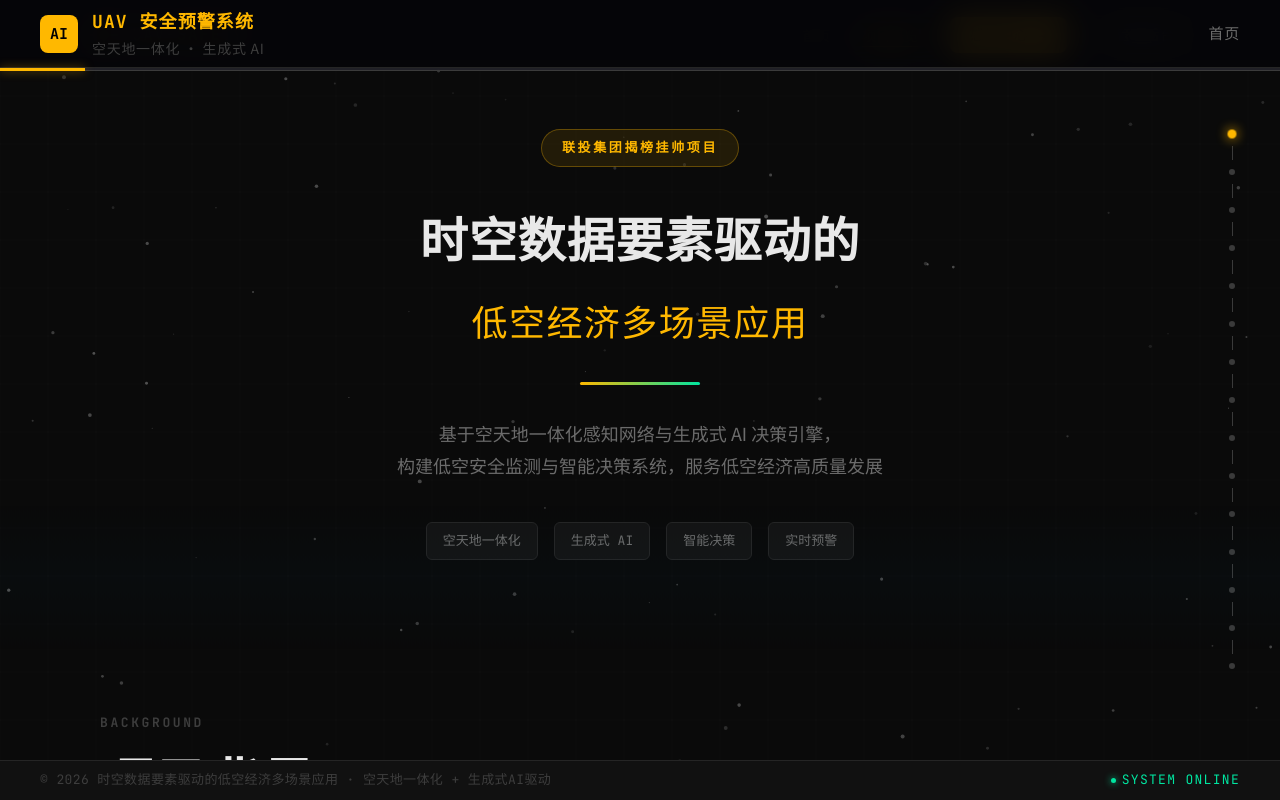
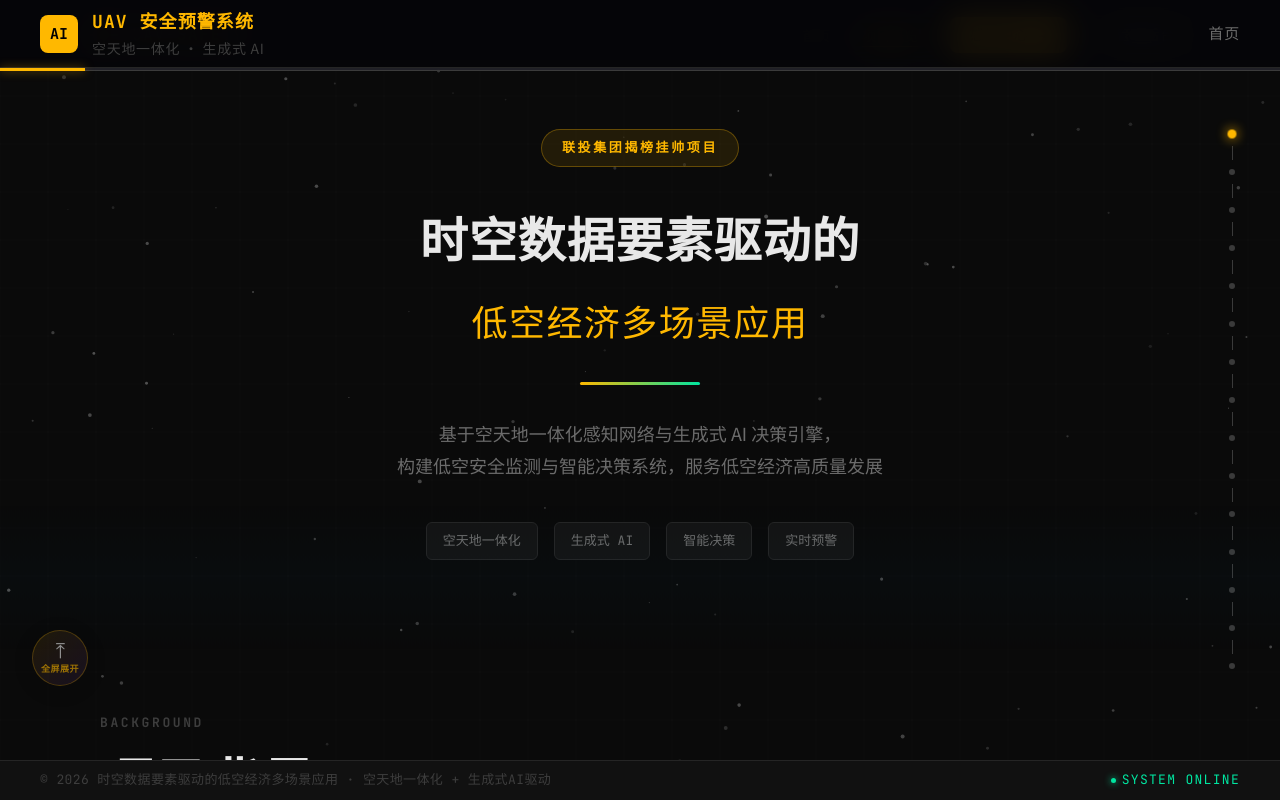
Before and after one commit to lidaye910416/uav-pro, a Next.js app in the folder frontend/apps/showcase/: page /about in a window 1280 px wide. Built offline with nearby package versions, Linux system fonts and the light colour scheme; no server answers.

Commit message:
feat(about): 添加全屏展开功能，优化长内容展示
新增左侧展开按钮：
- 点击按钮可将当前板块全屏展开，方便查看长内容
- 支持 ESC 键退出全屏模式
- 展开时隐藏进度条和底部导航
- 按钮带有呼吸动画效果，悬停显示提示

```diff
--- a/frontend/apps/showcase/app/about/page.tsx
+++ b/frontend/apps/showcase/app/about/page.tsx
@@ -251,6 +251,7 @@ export default function AboutPage() {
   const [inViewSections, setInViewSections] = useState<Set<SectionId>>(new Set(["hero"]))
   const [isNavExpanded, setIsNavExpanded] = useState(false)
   const [isScrolling, setIsScrolling] = useState(false)
+  const [isExpanded, setIsExpanded] = useState(false) // 全屏展开状态
   const containerRef = useRef<HTMLDivElement>(null)
   const sectionRefs = useRef<Map<SectionId, HTMLElement>>(new Map())
   const scrollTimeoutRef = useRef<number>(0)
@@ -285,6 +286,21 @@ export default function AboutPage() {
         setIsScrolling(false)
       }, 600)
     }
+  }
+
+  // Toggle expanded mode for current section
+  const toggleExpanded = () => {
+    setIsExpanded(!isExpanded)
+  }
+
+  // Expand current section
+  const expandCurrentSection = () => {
+    setIsExpanded(true)
+  }
+
+  // Collapse to normal mode
+  const collapseSections = () => {
+    setIsExpanded(false)
   }
 
   // Track active section using IntersectionObserver
@@ -382,12 +398,14 @@ export default function AboutPage() {
       } else if (e.key === "End") {
         e.preventDefault()
         scrollToSection(SECTIONS.length - 1)
+      } else if (e.key === "Escape" && isExpanded) {
+        setIsExpanded(false)
       }
     }
 
     window.addEventListener("keydown", handleKeyDown)
     return () => window.removeEventListener("keydown", handleKeyDown)
-  }, [activeSection])
+  }, [activeSection, isExpanded])
 
   // Auto-scroll thumbnail track to center active item
   useEffect(() => {
@@ -408,12 +426,12 @@ export default function AboutPage() {
   }, [activeSection])
 
   return (
-    <div className="about-root">
+    <div className={`about-root ${isExpanded ? "about-root-expanded" : ""}`}>
       {/* Animated background */}
-      <StarCanvas />
-      <GlowCanvas />
+      {!isExpanded && <StarCanvas />}
+      {!isExpanded && <GlowCanvas />}
       {/* Top nav - Simplified */}
-      <header className="about-header">
+      <header className={`about-header ${isExpanded ? "about-header-expanded" : ""}`}>
         <div className="about-header-brand">
           <div className="about-header-logo">AI</div>
           <div>
@@ -427,6 +445,7 @@ export default function AboutPage() {
       </header>
 
       {/* YouTube-style progress bar */}
+      {!isExpanded && (
         <div className="about-progress-bar">
           <div
             className="about-progress-bar-fill"
@@ -435,20 +454,53 @@ export default function AboutPage() {
             }}
           />
         </div>
+      )}
 
-      {/* Right-side progress track */}
-      <ProgressTrack active={activeSection} onNavigate={scrollToSection} />
+      {/* Right-side progress track - hide in expanded mode */}
+      {!isExpanded && <ProgressTrack active={activeSection} onNavigate={scrollToSection} />}
+
+      {/* Left-side expand control */}
+      <div className={`about-expand-control ${isExpanded ? "expanded" : ""}`}>
+        <button
+          className="about-expand-btn"
+          onClick={toggleExpanded}
+          title={isExpanded ? "退出全屏" : "全屏展开当前板块"}
+        >
+          <span className="about-expand-icon">
+            {isExpanded ? "⤓" : "⤒"}
+          </span>
+          <span className="about-expand-label">
+            {isExpanded ? "退出全屏" : "全屏展开"}
+          </span>
+        </button>
+        <div className="about-expand-hint">
+          {isExpanded ? "点击按钮或按 ESC 退出" : "点击展开查看完整内容"}
+        </div>
+      </div>
 
       {/* Scroll container */}
-      <main ref={containerRef} className="about-scroll-container">
+      <main
+        ref={containerRef}
+        className={`about-scroll-container ${isExpanded ? "about-scroll-container-expanded" : ""}`}
+      >
         {SECTIONS.map((s) => {
           const Component = SECTION_COMPONENTS[s.id]
           if (!Component) return null
-          return <Component key={s.id} inView={inViewSections.has(s.id)} />
+          // In expanded mode, only show current section
+          if (isExpanded && s.id !== activeSection) return null
+          return (
+            <div
+              key={s.id}
+              className={isExpanded ? "about-section-expanded" : ""}
+            >
+              <Component inView={inViewSections.has(s.id) || isExpanded} />
+            </div>
+          )
         })}
       </main>
 
       {/* Footer */}
+      {!isExpanded && (
         <footer className="about-footer">
           <div className="about-footer-left">
             © 2026 时空数据要素驱动的低空经济多场景应用 · 空天地一体化 + 生成式AI驱动
@@ -458,6 +510,7 @@ export default function AboutPage() {
             SYSTEM ONLINE
           </div>
         </footer>
+      )}
     </div>
   )
 }
--- a/frontend/apps/showcase/app/globals.css
+++ b/frontend/apps/showcase/app/globals.css
@@ -28,6 +28,127 @@
   --font-body: 'Noto Sans SC', -apple-system, BlinkMacSystemFont, sans-serif;
 }
 
+/* ── 全屏展开模式 ─────────────────────────────────────────── */
+.about-root-expanded {
+  overflow: hidden;
+}
+
+.about-root-expanded .about-scroll-container-expanded {
+  height: 100vh !important;
+  overflow-y: auto !important;
+}
+
+.about-section-expanded {
+  min-height: 100vh;
+  display: flex;
+  flex-direction: column;
+  justify-content: center;
+  padding: 80px 10%;
+}
+
+.about-header-expanded {
+  position: fixed;
+  top: 0;
+  left: 0;
+  right: 0;
+  z-index: 100;
+  background: rgba(10, 10, 10, 0.95) !important;
+  backdrop-filter: blur(20px);
+}
+
+/* ── 左侧展开控制按钮 ─────────────────────────────────────── */
+.about-expand-control {
+  position: fixed;
+  left: 20px;
+  bottom: 80px;
+  z-index: 1000;
+  display: flex;
+  flex-direction: column;
+  align-items: center;
+  gap: 8px;
+  opacity: 0.6;
+  transition: opacity 0.3s ease;
+}
+
+.about-expand-control:hover {
+  opacity: 1;
+}
+
+.about-expand-btn {
+  width: 56px;
+  height: 56px;
+  border-radius: 50%;
+  background: linear-gradient(135deg, rgba(255, 184, 0, 0.15), rgba(168, 85, 247, 0.15));
+  border: 1px solid rgba(255, 184, 0, 0.4);
+  display: flex;
+  flex-direction: column;
+  align-items: center;
+  justify-content: center;
+  cursor: pointer;
+  transition: all 0.3s ease;
+  box-shadow: 0 4px 20px rgba(0, 0, 0, 0.3);
+}
+
+.about-expand-btn:hover {
+  background: linear-gradient(135deg, rgba(255, 184, 0, 0.25), rgba(168, 85, 247, 0.25));
+  border-color: var(--accent-amber);
+  transform: scale(1.1);
+  box-shadow: 0 6px 30px rgba(255, 184, 0, 0.2);
+}
+
+.about-expand-control.expanded .about-expand-btn {
+  background: linear-gradient(135deg, rgba(0, 229, 160, 0.15), rgba(59, 130, 246, 0.15));
+  border-color: rgba(0, 229, 160, 0.4);
+}
+
+.about-expand-control.expanded .about-expand-btn:hover {
+  background: linear-gradient(135deg, rgba(0, 229, 160, 0.25), rgba(59, 130, 246, 0.25));
+  border-color: var(--accent-green);
+}
+
+.about-expand-icon {
+  font-size: 20px;
+  line-height: 1;
+  animation: expandPulse 2s ease-in-out infinite;
+}
+
+.about-expand-control.expanded .about-expand-icon {
+  animation: none;
+}
+
+.about-expand-label {
+  font-size: 9px;
+  color: var(--accent-amber);
+  font-weight: 600;
+  letter-spacing: 0.05em;
+  margin-top: 2px;
+}
+
+.about-expand-control.expanded .about-expand-label {
+  color: var(--accent-green);
+}
+
+.about-expand-hint {
+  font-size: 10px;
+  color: var(--text-muted);
+  text-align: center;
+  max-width: 80px;
+  line-height: 1.3;
+  opacity: 0;
+  transform: translateX(-10px);
+  transition: all 0.3s ease;
+}
+
+.about-expand-control:hover .about-expand-hint {
+  opacity: 1;
+  transform: translateX(0);
+}
+
+@keyframes expandPulse {
+  0%, 100% { transform: scale(1); }
+  50% { transform: scale(1.1); }
+}
+
 @layer base {
   * { box-sizing: border-box; }
   html { color-scheme: dark; }
```
Lines whose indentation alone changed are shown as unchanged.
